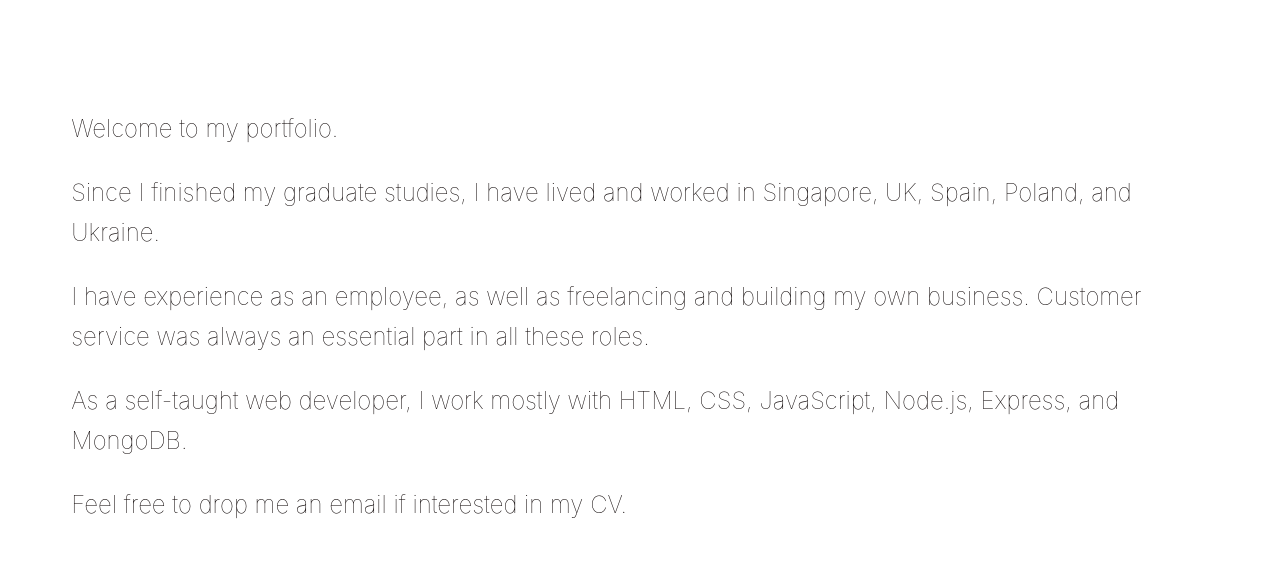
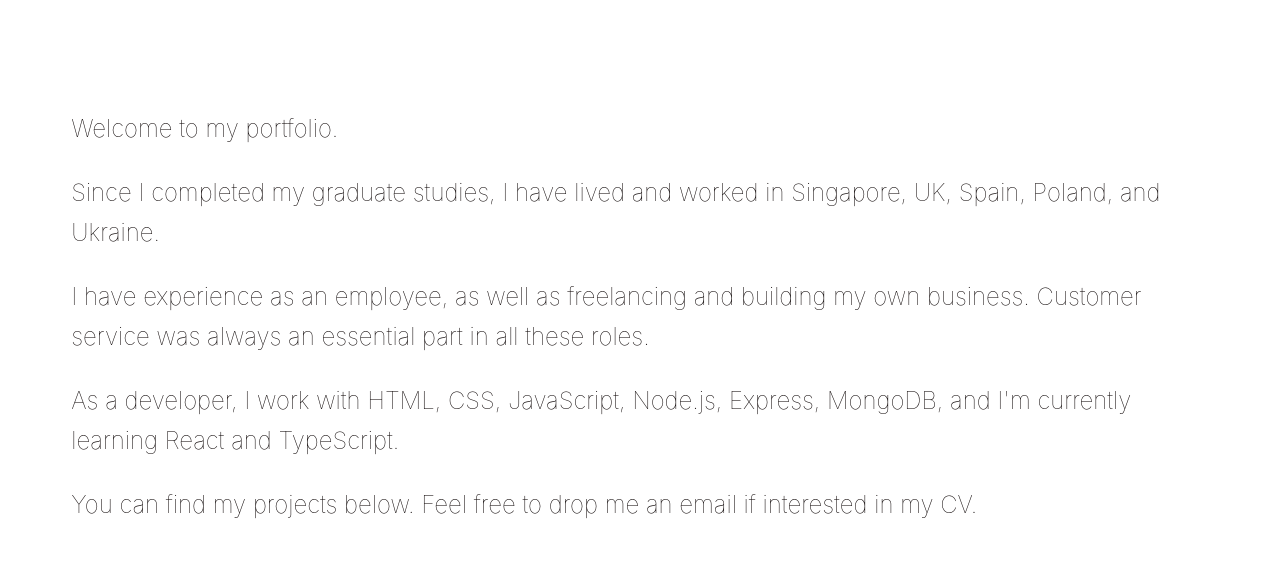
Before and after one commit to bmm00000/my-website, a plain HTML site: page index.html in a window 1280 px wide. Shown: the part 219-800 px from the top of the page. Drawn offline with Linux system fonts and the light colour scheme.

Commit message:
add learning technologies

```diff
--- a/index.html
+++ b/index.html
@@ -37,7 +37,7 @@
 			<div id="bio">
 				<p>Welcome to my portfolio.</p>
 				<p>
-					Since I finished my graduate studies, I have lived and worked in
+					Since I completed my graduate studies, I have lived and worked in
 					Singapore, UK, Spain, Poland, and Ukraine.
 				</p>
 				<p>
@@ -46,10 +46,10 @@
 					these roles.
 				</p>
 				<p>
-					As a self-taught web developer, I work mostly with HTML, CSS,
-					JavaScript, Node.js, Express, and MongoDB.
+					As a developer, I work with HTML, CSS,
+					JavaScript, Node.js, Express, MongoDB, and I'm currently learning React and TypeScript.
 				</p>
-				<p>Feel free to drop me an email if interested in my CV.</p>
+				<p>You can find my projects below. Feel free to drop me an email if interested in my CV.</p>
 			</div>
 		</div>
 		<div class="container">
```
